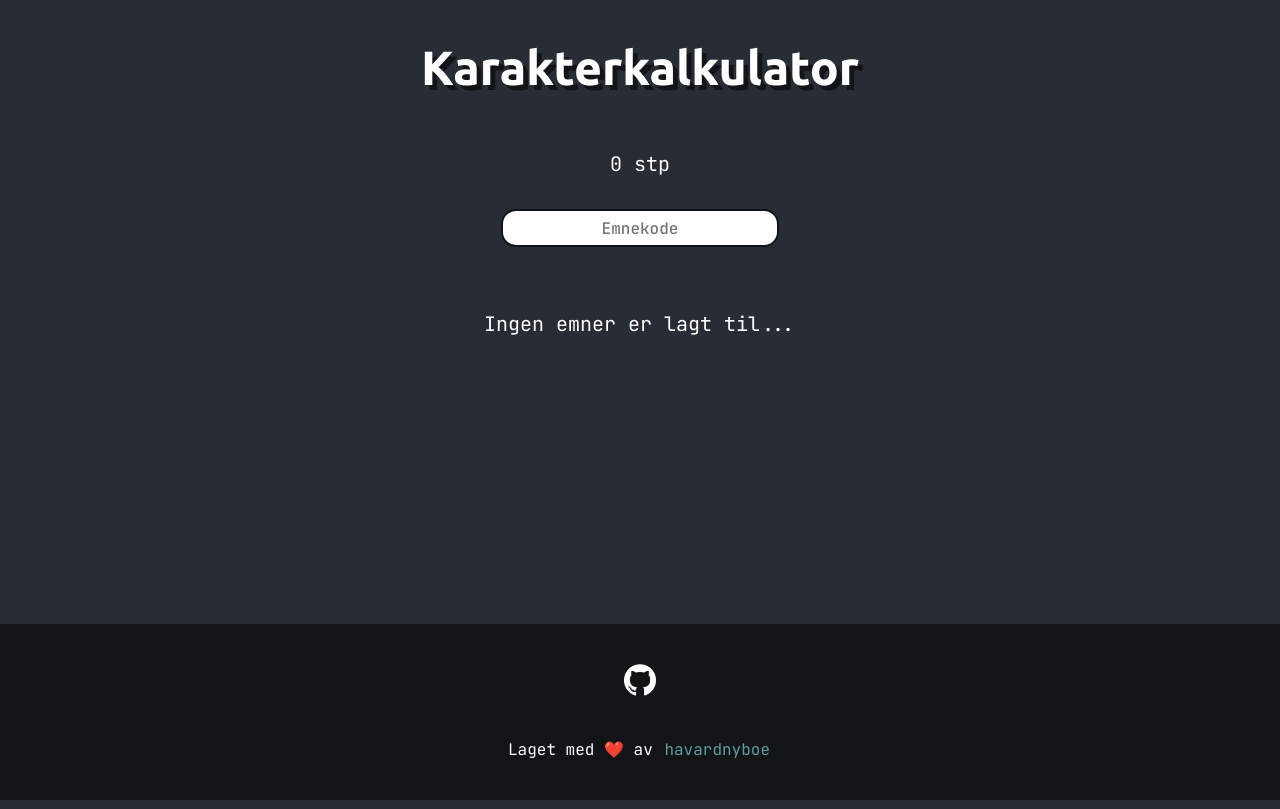
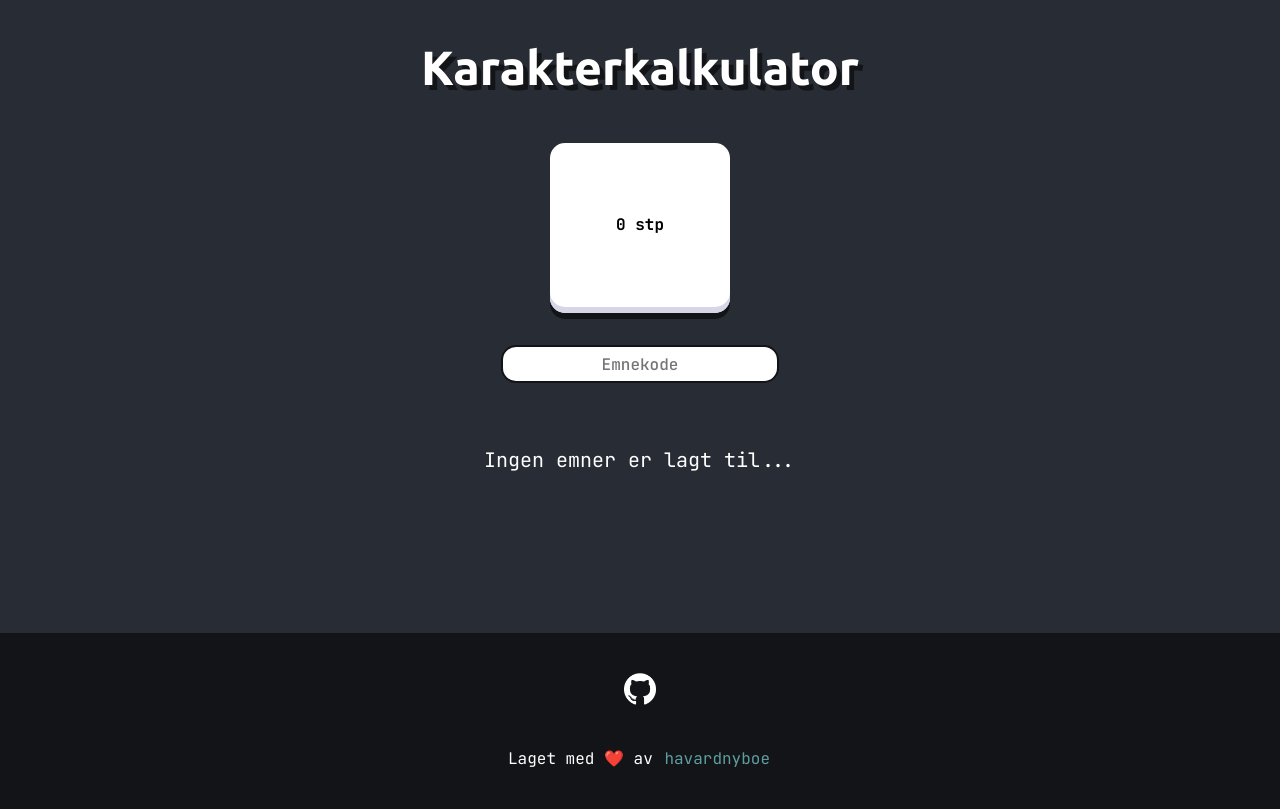
Before and after one commit to havardnyboe/karakterkalkulator, a React (Create React App) app: page / in a window 1280 px wide. Built offline with nearby package versions, Linux system fonts and the light colour scheme.

Commit message:
update style

```diff
--- a/src/styles/App.module.css
+++ b/src/styles/App.module.css
@@ -11,6 +11,7 @@
 
 .course_container {
   margin: 2rem 1rem;
+  margin-bottom: 10rem;
   display: flex;
   flex-direction: row;
   flex-wrap: wrap;
@@ -44,15 +45,24 @@
 }
 
 .gradeContainer {
+  background-color: white;
+  box-shadow: var(--black) 0px 6px 0px, #d6d6e7 0 -6px 0 inset;
+  color: black;
+  font-family: var(--mono);
+  font-weight: 600;
+  height: 170px;
+  width: 180px;
+  border-radius: 15px;
+
   display: flex;
   flex-direction: column;
   justify-content: center;
   align-items: center;
   gap: .75rem;
-  font-family: var(--mono);
 }
 
 .grade {
+  margin-top: -1rem;
   font-size: 3rem;
   font-weight: 900;
 }
@@ -61,3 +71,7 @@
   margin-top: -1rem;
   font-size: 1rem;
 }
+
+.credit {
+  font-size: 1rem;
+}
--- a/src/styles/Course.module.css
+++ b/src/styles/Course.module.css
@@ -82,7 +82,7 @@
   font-size: 0.8rem;
   text-align: center;
   min-height: 2rem;
-  margin-top: 0;
+  margin: 0 .5rem;
 }
 
 .mg0 {
```
